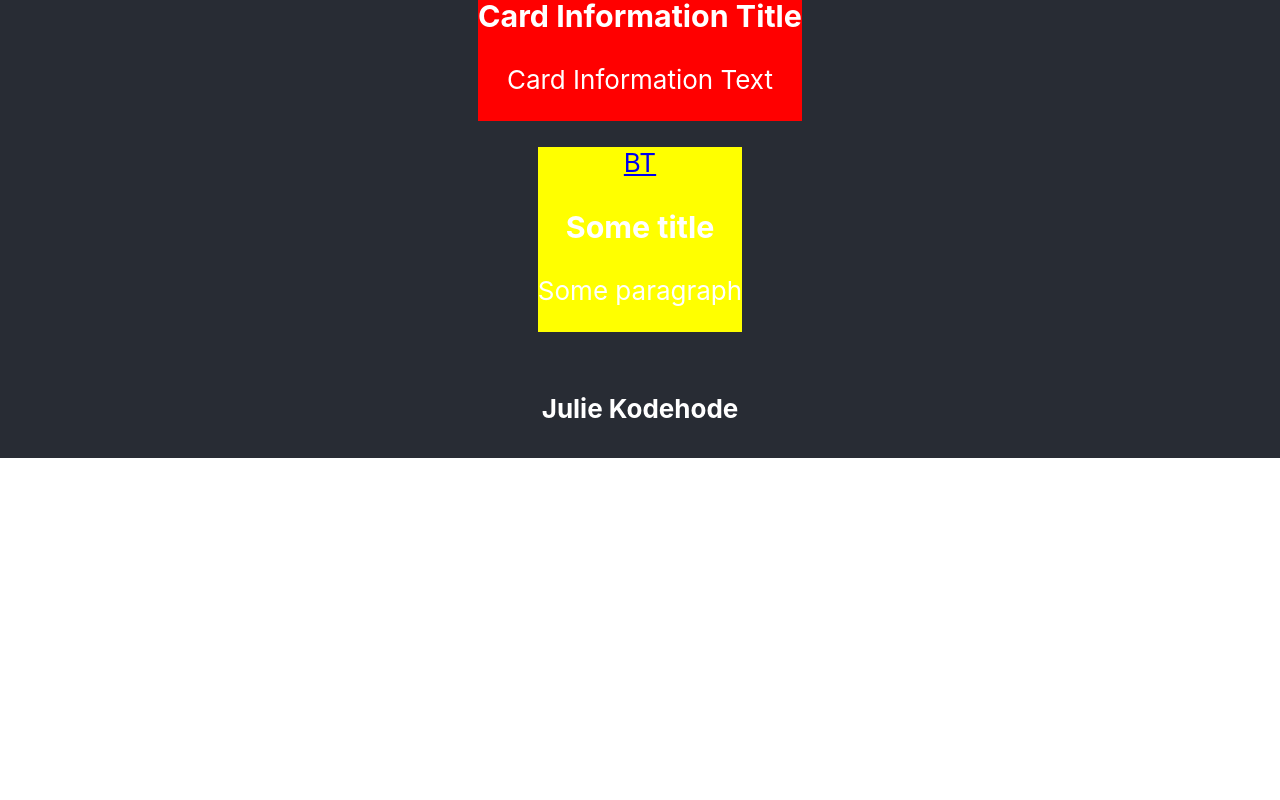
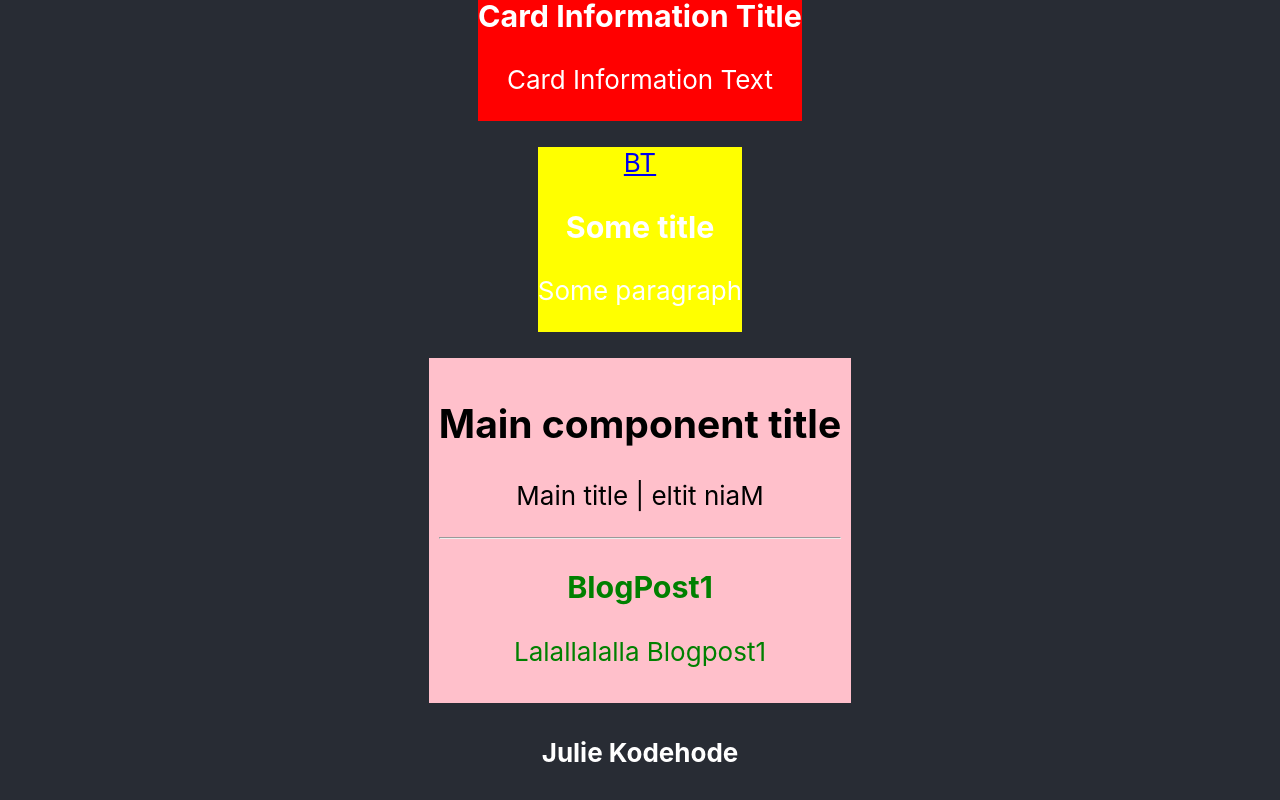
Before and after one commit to JulieKodehode/moduled_react, a React (Create React App) app: page / in a window 1280 px wide. Shown: the part 810-1610 px from the top of the page. Before the commit the page ends 1268 px from the top, so only its background shows below. Built offline with nearby package versions, Linux system fonts and the light colour scheme.

Commit message:
Lecture edits, using data instead of hardcoded code, more import export

```diff
--- a/src/App.js
+++ b/src/App.js
@@ -19,6 +19,10 @@ import CardsUsingProps from "./components/CardsUsingProps/CardsUsingProps.jsx";
 
 // Import react-route-dom
 import { Outlet, Link } from "react-router-dom";
+
+// . terminal directory paths (hey look in this folder), / intellisense suggestions (hey i want something from inside this folder, the more .. the longer you backtrack into folders (first-lesson > src > component > Main needs .../ or can be ./src/component/Main/Main.jsx)
+// Should be enough with import Name to get auto-completion
+import Main from "./components/Main/Main";
 
 // Pre entered content
 // function App() {
@@ -74,7 +78,7 @@ const App = () => {
 				{/* Adding CSS into a certain tag with global css from src/App.css */}
 				<h3 class="another-css-class-name"> My second header </h3>
 
-				{/* Not yet modified */}
+				{/* Not yet modified, hardcode code */}
 				<p> My Paragraph </p>
 
 				{/* Practicing import export av components, with an inline style in InfoCard.jsx to experiment */}
@@ -83,6 +87,9 @@ const App = () => {
 				{/* Separate jsx and css from components/CardsUsingProps */}
 				{/* Using props title and paragraph to not write lines of code, see CardsUsingProps to see props inclosed in <tags> */}
 				<CardsUsingProps title="Some title" paragraph="Some paragraph" />
+
+				{/* Import export practice with data instead of hardcode */}
+				<Main />
 
 				{/* Using the Sign Component */}
 				<Sign />
--- /dev/null
+++ b/src/components/Main/Main.jsx
@@ -0,0 +1,25 @@
+import MainContent from "../../data/data";
+
+// import { MainContent, SubPageContent } from "../../data/data";
+// {} deconstructing to bring out multiple export version.
+
+// removed props argument, and declare {} to MainContent from data
+const Main = () => {
+	const { title, paragraph, blogPost } = MainContent;
+	return (
+		<main style={{ backgroundColor: "pink", padding: "10px", color: "black" }}>
+			<h2>{title}</h2>
+			<p>{paragraph}</p>
+			<hr />
+			<h3 style={{ color: "green" }}>{blogPost[0].title}</h3>
+			<p style={{ color: "green" }}>{blogPost[0].smallDescription}</p>
+		</main>
+	);
+};
+
+export default Main;
+
+// Extracting hard coded code from comps into a datafile is the {} inside tags.
+// Storing data and declaring objects instead of hardcoding things into your js code so its easier and nicer to have a good over view.
+// Single page applications need to provide more infos
+// Blogpost, webshop, desktop applications are cms(multiple interactions where it needs filling)
--- /dev/null
+++ b/src/data/data.jsx
@@ -0,0 +1,46 @@
+// Moved from main/main.jsx to data/data.jsx
+const MainContent = {
+	title: "Main component title",
+	paragraph: "Main title | eltit niaM",
+	blogPost: [
+		// An array inside an object
+		{ title: "BlogPost1", smallDescription: "Lalallalalla Blogpost1" },
+
+		{ title: "BlogPost2", smallDescription: "Lalallalalla Blogpost2" },
+
+		{ title: "BlogPost3", smallDescription: "Lalallalalla Blogpost3" },
+	],
+};
+
+// const SubPageContent = {
+// 	title: "Main component title",
+// 	paragraph: "Main title | eltit niaM",
+// 	blogPost: [
+// 		// An array inside an object(?)
+// 		{ title: "BlogPost", smallDescription: "Lallalaalalalla" },
+
+// 		{ title: "BlogPost", smallDescription: "Lallalaalalalla" },
+
+// 		{ title: "BlogPost", smallDescription: "Lallalaalalalla" },
+// 	],
+// };
+
+// Only one export default, but multiple export
+export default MainContent;
+// export { MainContent, SubPageContent };
+
+//  CHOOSE: single or multiple object export.
+
+// Either direct export in the const, or export multiple, don't use them both in one. Using multiple have more overview to see what is exported and what is not.
+// export const SubSubPageContent = {
+// 	title: "Main component title",
+// 	paragraph: "Main title | eltit niaM",
+// 	blogPost: [
+// 		// An array inside an object(?)
+// 		{ title: "BlogPost", smallDescription: "Lallalaalalallablogpost1" },
+
+// 		{ title: "BlogPost", smallDescription: "Lallalaalalallablogpost2" },
+
+// 		{ title: "BlogPost", smallDescription: "Lallalaalalallablogpost3" },
+// 	],
+// };
--- /dev/null
+++ b/src/data/some.json
@@ -0,0 +1,6 @@
+{
+	"title": "CoMmEnTs Is NoT pErMiTtEd",
+	"version": "lol cya never",
+	"comment": "jokes on u i comment where i want",
+	"why": "only data in json kkkk"
+}
```
